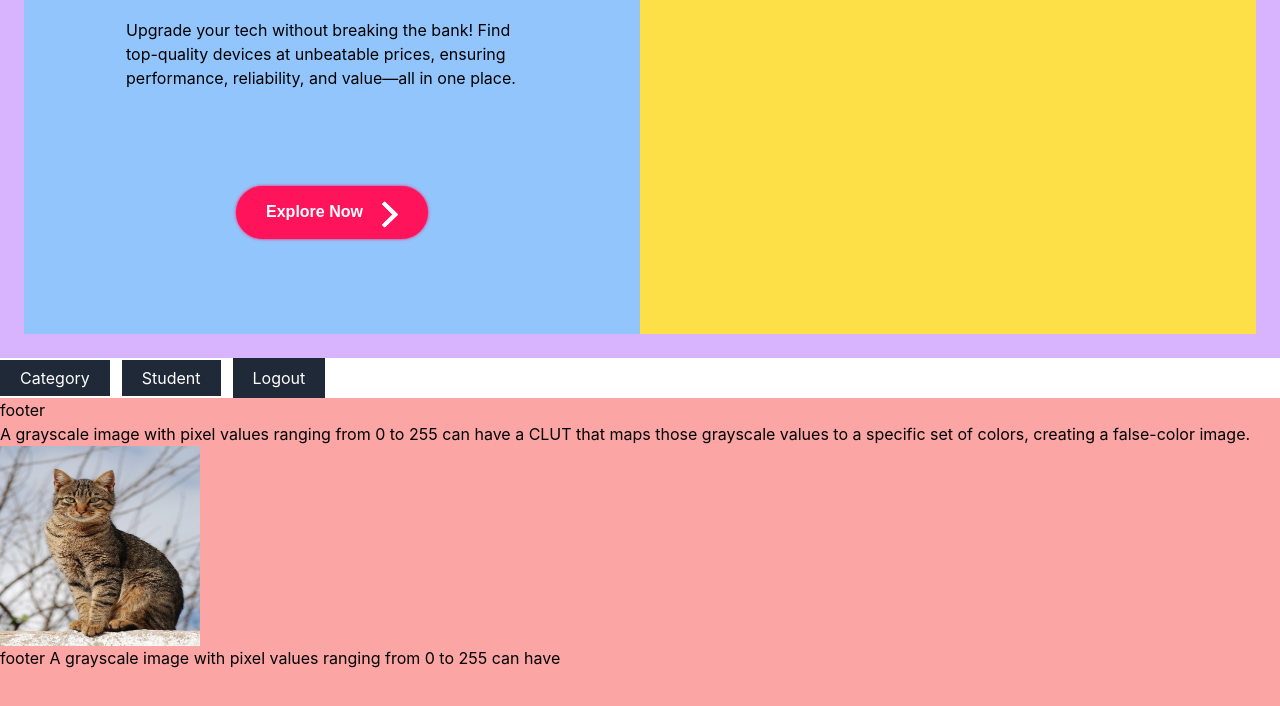
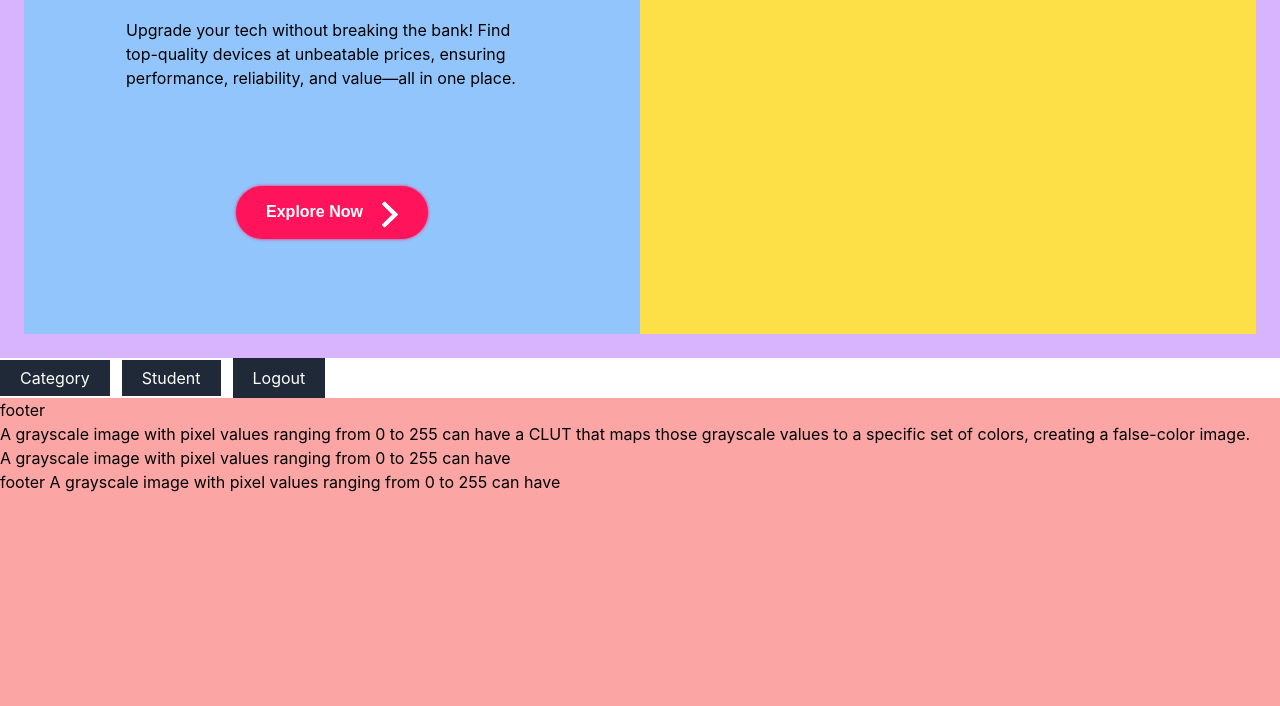
Before and after one commit to HasalKenula/Ecommerce_frontEnd, a React (Vite) app: page / in a window 1280 px wide. Shown: the part 2094-2800 px from the top of the page. Built offline with nearby package versions, Linux system fonts and the light colour scheme; sample sign-in values are in the browser's storage.

Commit message:
removed a image of footer

```diff
--- a/src/pages/Footer.tsx
+++ b/src/pages/Footer.tsx
@@ -1,4 +1,3 @@
-import Cat from '../assets/Cat.jpg';
 function Footer() {
     return (
         <div>
@@ -8,7 +7,7 @@ function Footer() {
 
                     A grayscale image with pixel values ranging from 0 to 255 can have a CLUT that maps those grayscale values to a specific set of colors, creating a false-color image.
                     <div >
-                        <img src={Cat} className="h-[200px] w-[200px]" />
+                    A grayscale image with pixel values ranging from 0 to 255 can have
                     </div>
                     footer
                     A grayscale image with pixel values ranging from 0 to 255 can have
```
